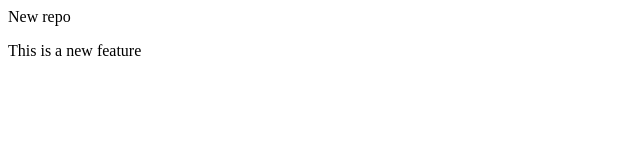
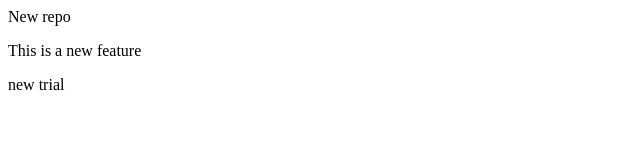
Before and after one commit to priyanshhu04/Basics, a plain HTML site: page index.html in a window 1280 px wide. Shown: the full height of the page, 0-640 px from the left. Drawn offline with Linux system fonts and the light colour scheme.

Commit message:
new trial

```diff
--- a/index.html
+++ b/index.html
@@ -1,2 +1,3 @@
 <p>New repo</p>
 <p>This is a new feature</p>
+<p>new trial</p>
```
